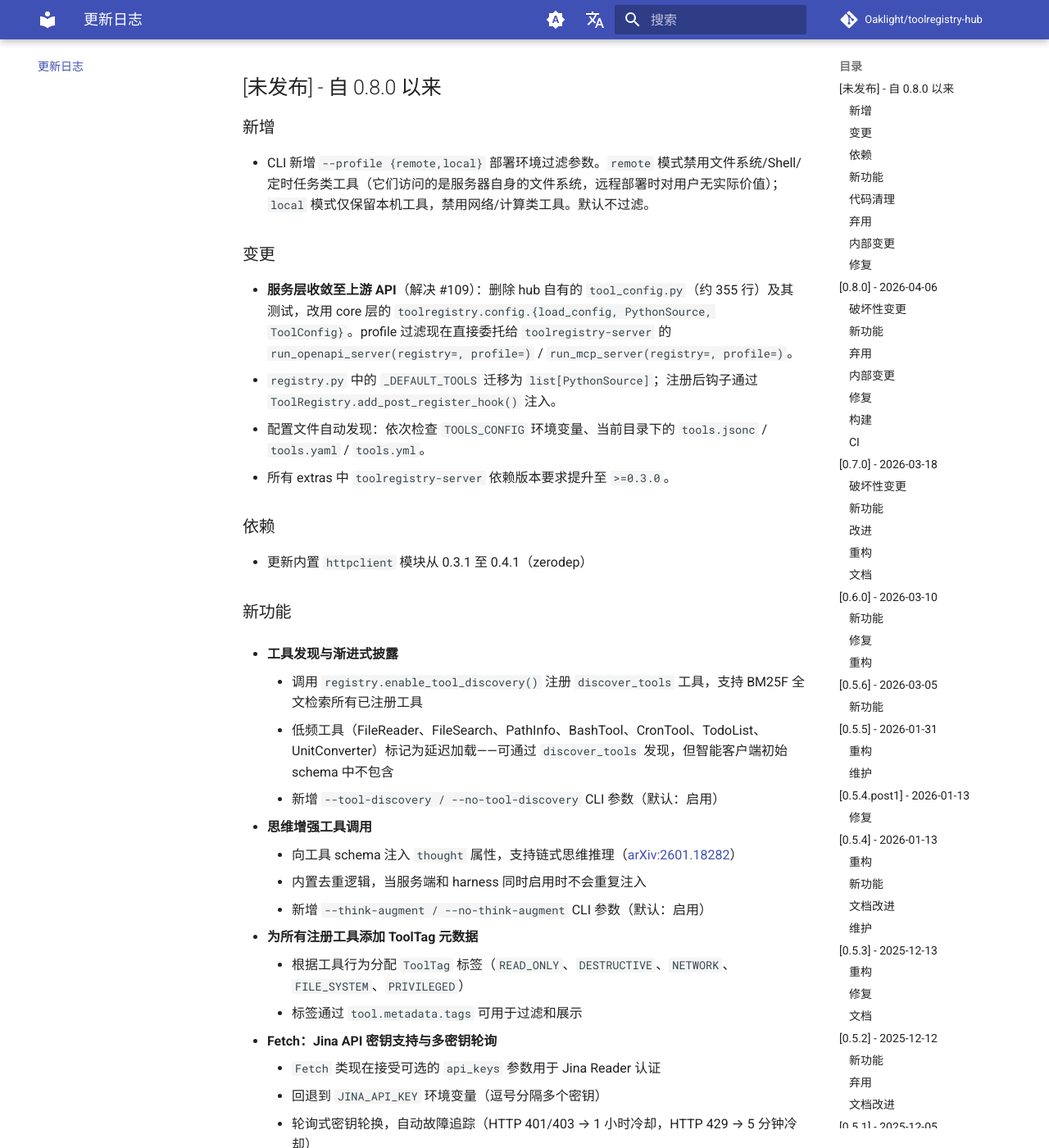
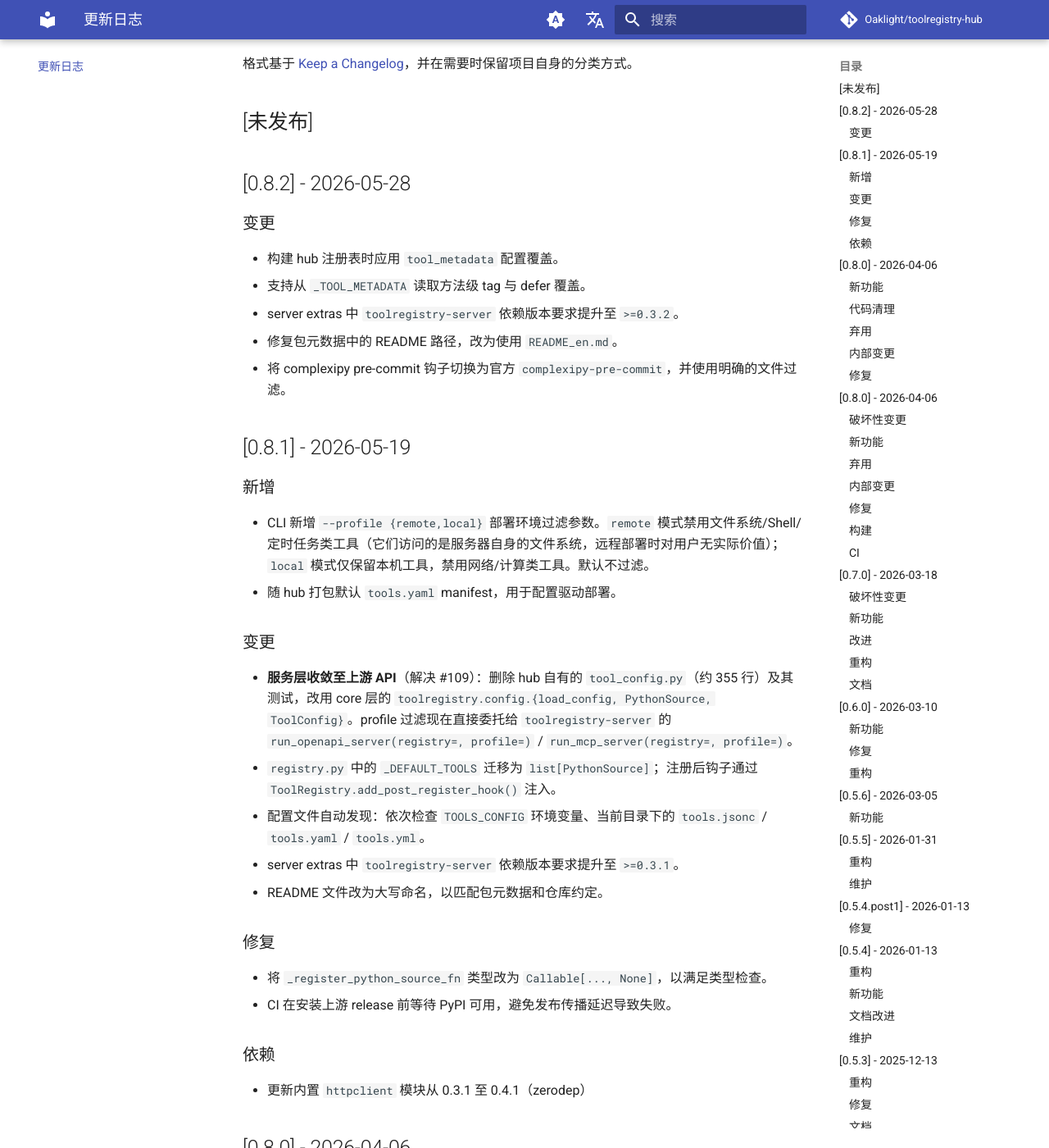
Before and after one commit to Oaklight/toolregistry-hub, an MkDocs documentation site: the page built from docs/changelog.md, in a window 1280 px wide and 1400 px high, scrolled down 204 px. Shown: the whole window at 82% size. Built offline with MkDocs 1.6.1 and Material for MkDocs 9.7.7, drawn with Linux system fonts in a browser that asks for light colours; comment, search, counter and statistics services are not loaded.

Commit message:
docs: update changelog for v0.8.2

```diff
--- a/docs/changelog.md
+++ b/docs/changelog.md
@@ -10,20 +10,43 @@ author: Oaklight
 
 本页面记录了 toolregistry-hub 项目从首个正式发布版本 0.4.14 以来的所有重要变更。
 
-## [未发布] - 自 0.8.0 以来
+格式基于 [Keep a Changelog](https://keepachangelog.com/zh-CN/1.1.0/)，并在需要时保留项目自身的分类方式。
+
+## [未发布]
+
+## [0.8.2] - 2026-05-28
+
+### 变更
+
+- 构建 hub 注册表时应用 `tool_metadata` 配置覆盖。
+- 支持从 `_TOOL_METADATA` 读取方法级 tag 与 defer 覆盖。
+- server extras 中 `toolregistry-server` 依赖版本要求提升至 `>=0.3.2`。
+- 修复包元数据中的 README 路径，改为使用 `README_en.md`。
+- 将 complexipy pre-commit 钩子切换为官方 `complexipy-pre-commit`，并使用明确的文件过滤。
+
+## [0.8.1] - 2026-05-19
 
 ### 新增
 - CLI 新增 `--profile {remote,local}` 部署环境过滤参数。`remote` 模式禁用文件系统/Shell/定时任务类工具（它们访问的是服务器自身的文件系统，远程部署时对用户无实际价值）；`local` 模式仅保留本机工具，禁用网络/计算类工具。默认不过滤。
+- 随 hub 打包默认 `tools.yaml` manifest，用于配置驱动部署。
 
 ### 变更
 - **服务层收敛至上游 API**（解决 #109）：删除 hub 自有的 `tool_config.py`（约 355 行）及其测试，改用 core 层的 `toolregistry.config.{load_config, PythonSource, ToolConfig}`。profile 过滤现在直接委托给 `toolregistry-server` 的 `run_openapi_server(registry=, profile=)` / `run_mcp_server(registry=, profile=)`。
 - `registry.py` 中的 `_DEFAULT_TOOLS` 迁移为 `list[PythonSource]`；注册后钩子通过 `ToolRegistry.add_post_register_hook()` 注入。
 - 配置文件自动发现：依次检查 `TOOLS_CONFIG` 环境变量、当前目录下的 `tools.jsonc` / `tools.yaml` / `tools.yml`。
-- 所有 extras 中 `toolregistry-server` 依赖版本要求提升至 `>=0.3.0`。
+- server extras 中 `toolregistry-server` 依赖版本要求提升至 `>=0.3.1`。
+- README 文件改为大写命名，以匹配包元数据和仓库约定。
+
+### 修复
+
+- 将 `_register_python_source_fn` 类型改为 `Callable[..., None]`，以满足类型检查。
+- CI 在安装上游 release 前等待 PyPI 可用，避免发布传播延迟导致失败。
 
 ### 依赖
 
 - 更新内置 `httpclient` 模块从 0.3.1 至 0.4.1（zerodep）
+
+## [0.8.0] - 2026-04-06
 
 ### 新功能
 
```
